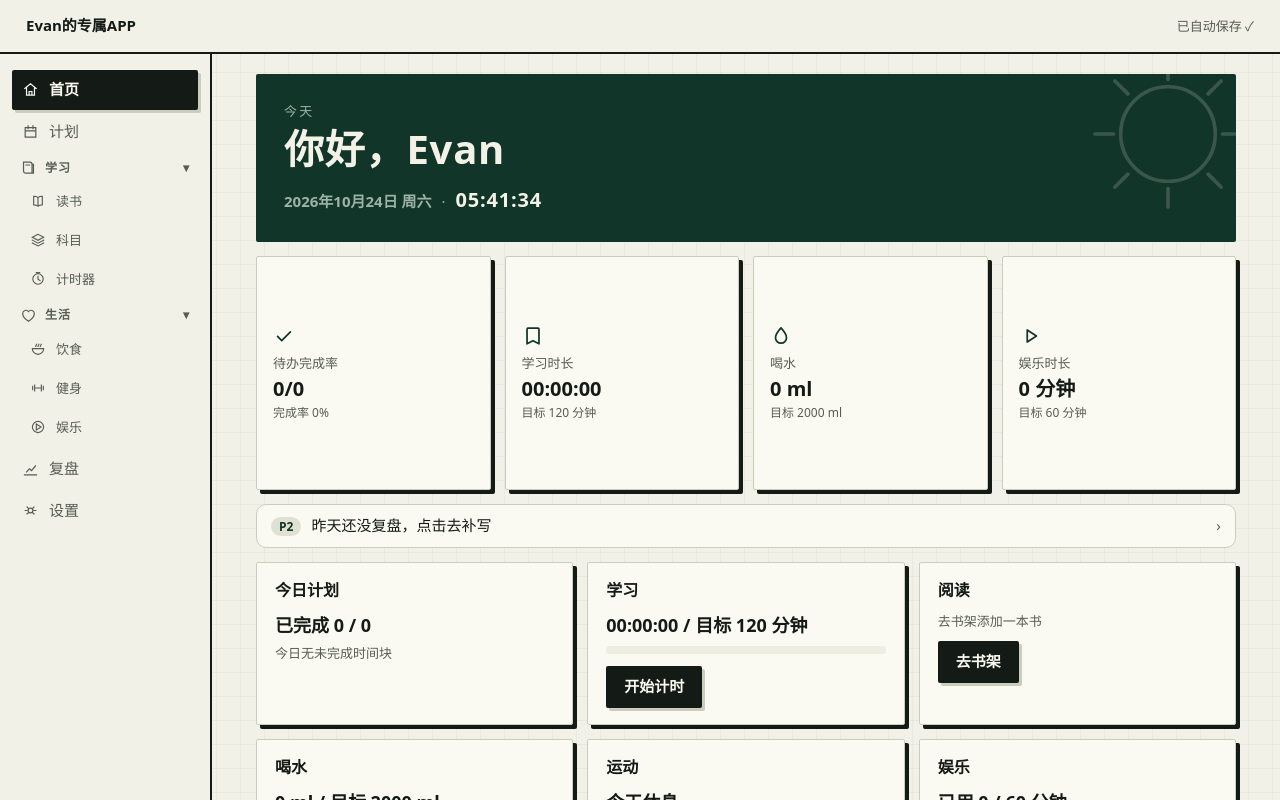
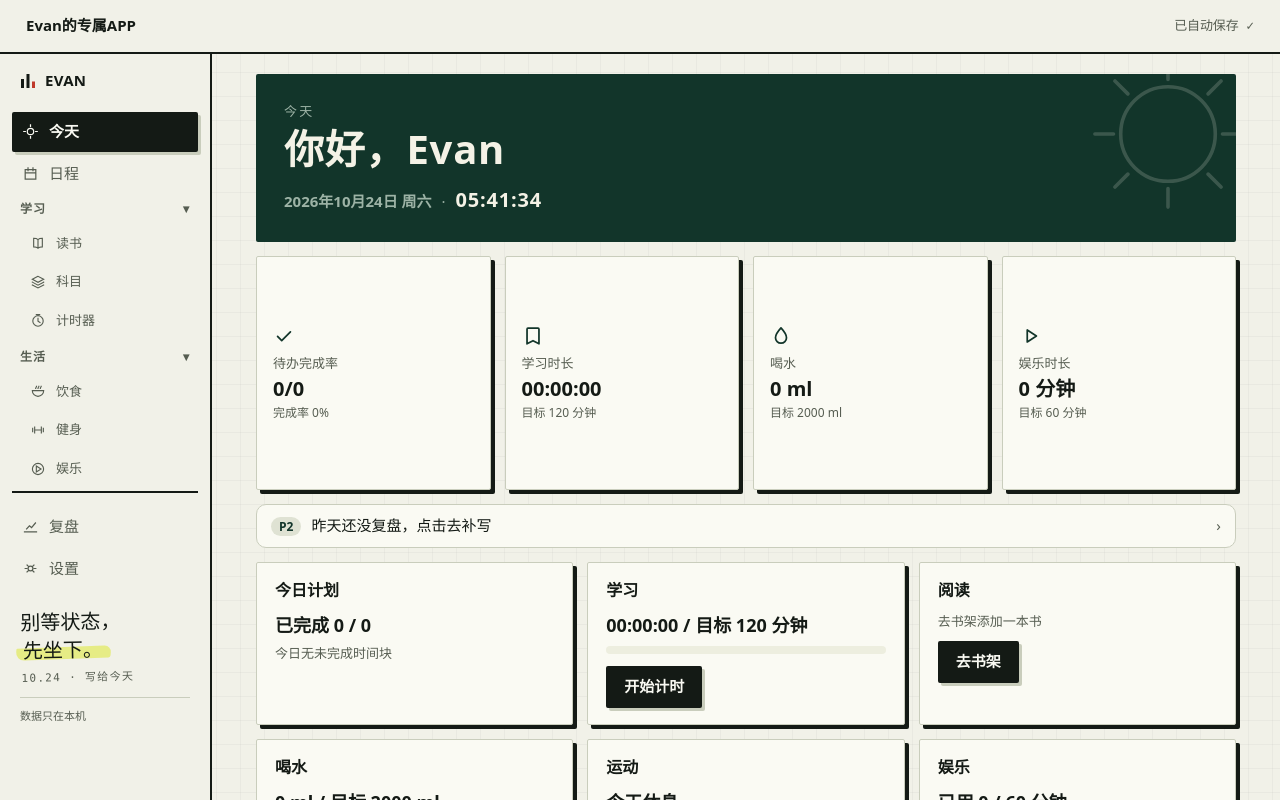
Before and after one commit to sdreamu/personal-app, a Vue app: page /#/home in a window 1280 px wide. Built offline with nearby package versions, Linux system fonts and the light colour scheme.

Commit message:
style: 侧栏换成图标+底部组+手写便签，导航改今天/日程

```diff
--- a/src/components/SaveStatus.vue
+++ b/src/components/SaveStatus.vue
@@ -5,7 +5,7 @@ const saveStatus = useSaveStatusStore();
 </script>
 
 <template>
-  <span class="save-status" :class="saveStatus.status" data-test="save-status">
+  <span class="save-status num" :class="saveStatus.status" data-test="save-status">
     <template v-if="saveStatus.status === 'saving'">保存中...</template>
     <template v-else-if="saveStatus.status === 'error'">⚠ 保存失败</template>
     <template v-else>已自动保存 ✓</template>
--- a/src/components/SideNav.vue
+++ b/src/components/SideNav.vue
@@ -1,9 +1,28 @@
 <script setup lang="ts">
-import { reactive, watch } from 'vue';
+import { computed, reactive, watch } from 'vue';
 import { useRoute } from 'vue-router';
-import { isActivePath, isGroupActive, isItemActive, navItems, type NavGroupItem } from '@/config/nav';
+import { useSettingsStore } from '@/stores/settings';
+import { logicalToday } from '@/utils/date';
+import {
+  isActivePath,
+  isGroupActive,
+  isItemActive,
+  navFooter,
+  navMain,
+  type NavGroupItem,
+} from '@/config/nav';
 
+/**
+ * 左侧导航（v5）：品牌标记 + 一级入口 + 两个分组 + 沉底的复盘/设置 + 手写便签。
+ * 结构见 docs/UI_GUIDE.md §5；当前项用反相块（墨底反白）而不是色条。
+ */
 const route = useRoute();
+const settings = useSettingsStore();
+/** 手写便签下面的日期戳：取逻辑今天的 MM.DD（只读，不参与任何业务）。 */
+const handDate = computed(() => {
+  const key = logicalToday(settings.dayStartMin);
+  return `${key.slice(5, 7)}.${key.slice(8, 10)} · 写给今天`;
+});
 /** 分组默认展开；当前路由所在分组自动展开（沿用原有规则）。 */
 const openGroups = reactive<Record<string, boolean>>({ study: true, life: true });
 
@@ -14,7 +33,7 @@ function toggleGroup(group: NavGroupItem): void {
 watch(
   () => route.path,
   () => {
-    for (const item of navItems) {
+    for (const item of navMain) {
       if (item.kind === 'group' && isGroupActive(route.path, item)) openGroups[item.key] = true;
     }
   },
@@ -24,7 +43,16 @@ watch(
 
 <template>
   <nav class="side-nav" data-test="side-nav" aria-label="主导航">
-    <template v-for="item in navItems" :key="item.key">
+    <div class="side-brand">
+      <svg class="brand-mark" viewBox="0 0 16 16" aria-hidden="true">
+        <rect x="1" y="6" width="3" height="9" />
+        <rect x="6.5" y="1" width="3" height="14" />
+        <rect class="brand-mark-accent" x="12" y="8.5" width="3" height="6.5" />
+      </svg>
+      <span>EVAN</span>
+    </div>
+
+    <template v-for="item in navMain" :key="item.key">
       <div v-if="item.kind === 'group'" class="nav-group">
         <button
           type="button"
@@ -35,9 +63,6 @@ watch(
           :aria-controls="`side-nav-group-${item.key}`"
           @click="toggleGroup(item)"
         >
-          <svg class="nav-icon" viewBox="0 0 24 24" aria-hidden="true">
-            <path :d="item.icon" />
-          </svg>
           <span class="nav-label">{{ item.label }}</span>
           <span class="chevron" aria-hidden="true">{{ openGroups[item.key] ? '▾' : '▸' }}</span>
         </button>
@@ -72,5 +97,78 @@ watch(
         <span class="nav-label">{{ item.label }}</span>
       </RouterLink>
     </template>
+
+    <div class="side-footer">
+      <RouterLink
+        v-for="item in navFooter"
+        :key="item.key"
+        :to="item.to"
+        class="nav-link"
+        :class="{ active: isActivePath(route.path, item.to) }"
+        :title="item.label"
+        :aria-current="isActivePath(route.path, item.to) ? 'page' : undefined"
+      >
+        <svg class="nav-icon" viewBox="0 0 24 24" aria-hidden="true">
+          <path :d="item.icon" />
+        </svg>
+        <span class="nav-label">{{ item.label }}</span>
+      </RouterLink>
+
+      <div class="hand-note" data-test="hand-note">
+        <p class="hand">别等状态，<br /><mark class="hl">先坐下。</mark></p>
+        <p class="hand-date">{{ handDate }}</p>
+      </div>
+
+      <p class="side-foot">数据只在本机</p>
+    </div>
   </nav>
 </template>
+
+<style scoped>
+.side-brand {
+  display: flex;
+  align-items: center;
+  gap: 9px;
+  padding: 2px 8px 18px;
+  font-size: 15px;
+  font-weight: 700;
+  letter-spacing: 0.02em;
+}
+.brand-mark {
+  width: 16px;
+  height: 16px;
+  flex: none;
+  fill: var(--text);
+}
+.brand-mark-accent {
+  fill: var(--danger);
+}
+.side-footer {
+  margin-top: auto;
+  padding-top: 12px;
+  border-top: var(--line-w) solid var(--border-ink);
+}
+.hand-note {
+  margin: 20px 8px 6px;
+}
+.hand-note .hand {
+  margin: 0;
+  font-size: 20px;
+  line-height: 1.4;
+}
+.hand-note .hand-date {
+  margin: 6px 0 0;
+}
+.side-foot {
+  margin: 10px 8px 0;
+  padding-top: 10px;
+  border-top: 1px solid var(--border);
+  font-size: 11px;
+  color: var(--muted);
+}
+@media (max-width: 980px) {
+  .hand-note {
+    display: none;
+  }
+}
+</style>
--- a/src/config/nav.ts
+++ b/src/config/nav.ts
@@ -28,7 +28,7 @@ export interface NavGroupItem {
 export type NavItem = NavLinkItem | NavGroupItem;
 
 const ICONS = {
-  home: 'M4 10.6 12 4l8 6.6M6.4 9.6V20h11.2V9.6M10 20v-5.2h4V20',
+  home: 'M12 7.5a4.5 4.5 0 1 0 0 9 4.5 4.5 0 0 0 0-9zM12 2.5v2.2M12 19.3v2.2M2.5 12h2.2M19.3 12h2.2',
   plan: 'M4.5 6.5h15v13.5h-15zM4.5 11h15M8.5 4v4M15.5 4v4',
   study: 'M5 4.5h9a3 3 0 0 1 3 3V20H8a3 3 0 0 1-3-3zM17 7.5h2v12.5h-2M8.5 8.5h5',
   life: 'M12 20S3.8 14.7 3.8 9.4A4.6 4.6 0 0 1 12 6.4a4.6 4.6 0 0 1 8.2 3c0 5.3-8.2 10.6-8.2 10.6z',
@@ -44,8 +44,8 @@ const ICONS = {
 
 /** 侧边栏顺序：一级入口与分组混排（与 PRD §2.2 路由一一对应）。 */
 export const navItems: readonly NavItem[] = [
-  { kind: 'link', key: 'home', to: '/home', label: '首页', icon: ICONS.home },
-  { kind: 'link', key: 'plan', to: '/plan', label: '计划', icon: ICONS.plan },
+  { kind: 'link', key: 'home', to: '/home', label: '今天', icon: ICONS.home },
+  { kind: 'link', key: 'plan', to: '/plan', label: '日程', icon: ICONS.plan },
   {
     kind: 'group',
     key: 'study',
@@ -71,6 +71,19 @@ export const navItems: readonly NavItem[] = [
   { kind: 'link', key: 'review', to: '/review', label: '复盘', icon: ICONS.review },
   { kind: 'link', key: 'settings', to: '/settings', label: '设置', icon: ICONS.settings },
 ];
+
+/**
+ * 沉在侧边栏底部的两个入口（复盘 / 设置）：单独一组，和上面的导航拉开距离。
+ * 手机端 复盘 仍在底部导航里，设置由侧栏与顶栏进入。
+ */
+export const navFooter: readonly NavLinkItem[] = navItems.filter(
+  (item): item is NavLinkItem => item.kind === 'link' && (item.key === 'review' || item.key === 'settings'),
+);
+
+/** 侧边栏主体（不含底部那一组）。 */
+export const navMain: readonly NavItem[] = navItems.filter(
+  (item) => !navFooter.some((footer) => footer.key === item.key),
+);
 
 /** 手机底部导航的 5 个一级入口；设置留在侧边栏之外由顶栏/首页进入。 */
 export const bottomTabs: readonly NavItem[] = navItems.filter((item) => item.key !== 'settings');
```
Also changed, not shown: 2 other files (tests, documents, lock files or other folders).
